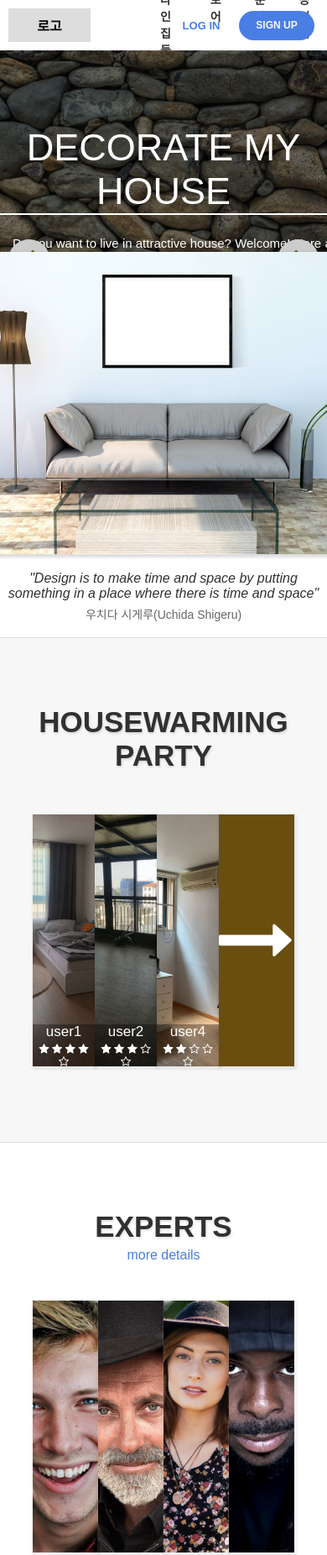
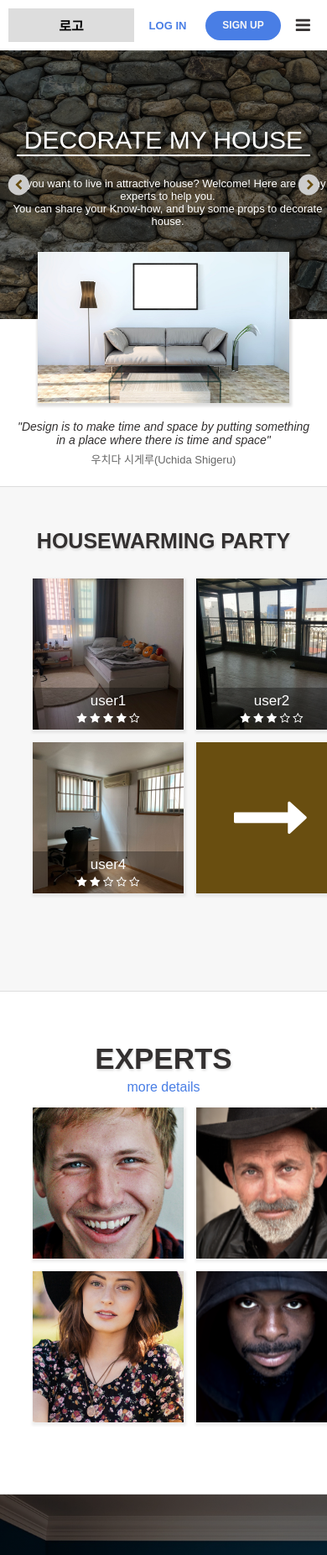
Before and after one commit to ajwwlswotjd/local_Module_A, a plain HTML site: page Publishing/index.html in a window 390 px wide. Shown: the top 1852 px of the page at 84% size. Drawn offline with Linux system fonts and the light colour scheme.

Commit message:
A모듈 반응형 완성

```diff
--- a/Publishing/index.html
+++ b/Publishing/index.html
@@ -10,7 +10,7 @@
 	<header>
 		<div class="logo">로고</div>
 		<nav>
-			<ul>
+			<ul class="desktop">
 				<li class="active"><a href="#">홈</a></li>
 				<li><a href="#">온라인 집들이</a></li>
 				<li><a href="#">스토어</a></li>
@@ -23,6 +23,16 @@
 				<button class="user-login">LOG IN</button>
 				<button class="user-join">SIGN UP</button>
 			</div>
+		</div>
+		<div class="nav-mobile-bars mobile">
+			<i class="fa fa-bars"></i>
+		</div>
+		<div class="nav-mobile-box mobile">
+			<li class="active"><a href="#">홈</a></li>
+			<li><a href="#">온라인 집들이</a></li>
+			<li><a href="#">스토어</a></li>
+			<li><a href="#">전문가</a></li>
+			<li><a href="#">시공 견적</a></li>
 		</div>
 	</header>
 	<section id="visual">
--- a/Publishing/resources/style.css
+++ b/Publishing/resources/style.css
@@ -201,29 +201,29 @@ header {
 	cursor: pointer;
 }
 
-header > nav > ul {
+header > nav > ul.desktop {
 	width: auto;
 	/* background-color: #ddd; */
 	display: flex;
 	margin-left: 20px;
 }
 
-header > nav > ul > li {
+header > nav > ul.desktop > li {
 	margin: 0 20px;
 	border-bottom: 2px solid transparent;
 }
 
-header > nav > ul > li > a {
+header > nav > ul.desktop > li > a {
 	color: #333030;
 	font-weight: bolder;
 	font-size: 14px;
 }
 
-header > nav > ul > li.active {
+header > nav > ul.desktop > li.active {
 	border-bottom: 2px solid #694e10;
 }
 
-header > nav > ul > li.active > a {
+header > nav > ul.desktop > li.active > a {
 	color: #694e10;
 }
 
@@ -655,3 +655,197 @@ footer {
 	justify-content: center;
 	align-items: center;
 }
+
+.mobile {
+	display: none;
+}
+
+@media (min-width: 320px) and (max-width: 480px){
+
+	body {
+		overflow-x: hidden;
+	}
+
+	nav > ul.desktop {
+		display: none !important;
+	}
+
+	.user-ui {
+		right: 40px;
+	}
+
+	.mobile {
+		display: block;
+	}
+
+	header {
+		z-index: 10;
+	}
+
+	.nav-mobile-bars {
+		display: block;
+		position: absolute;
+		font-size: 20px;
+		cursor: pointer;
+		color: #333030;
+		right: 20px;
+	}
+
+	.nav-mobile-bars:hover + .nav-mobile-box {
+		right: 0;
+	}
+
+	.nav-mobile-box {
+		top: 0;
+		transition: right .4s;
+		right: -200px;
+		width: 200px;
+		height: auto;
+		position: absolute;
+		background-color: #333030;
+	}
+
+	.nav-mobile-box > li {
+		width: 100%;
+		height: 50px;
+		position: relative;
+	}
+
+	.nav-mobile-box > li.active > a::after {
+		width: 8px;
+		height: 8px;
+		background-color: #fff;
+		content: "";
+		border-radius: 100%;
+		position: absolute;
+		right: 20px;
+	}
+
+	.nav-mobile-box > li:not(:last-child) > a {
+		border-bottom: 1px solid #666;
+	}
+
+	.nav-mobile-box > li > a {
+		width: 100%;
+		height: 100%;
+		color: #f4f5f9;
+		display: flex;
+		align-items: center;
+		padding-left: 20px;
+	}
+
+	.visual-title {
+		font-size: 30px;
+	}
+
+	.visual-border-bottom {
+		width: 350px;
+	}
+
+	.visual-text {
+		width: 400px;
+		font-size: 13px;
+	}
+
+	.visual-slide-btn-box > button {
+		width: 25px;
+		height: 25px;
+		font-size: 13px;
+	}
+
+	.visual-top {
+		height: 320px;
+	}
+
+	.visual-img-container {
+		width: 300px;
+		height: 180px;
+	}
+
+	.visual-bottom-text {
+		font-size: 14px;
+		padding: 0 20px;
+	}
+
+	.visual-bottom-text > span {
+		font-size: 13px;
+	}
+
+	#housewarming > h1 {
+		font-size: 25px;
+		top: 50px;
+	}
+
+	.housewarming-box {
+		display: grid;
+		grid-template-columns: repeat(2,1fr);
+		grid-template-rows: repeat(2,1fr);
+		grid-gap: 15px;
+		top: 80px;
+	}
+
+	.housewarming-item {
+		width: 180px;
+		height: 180px;
+	}
+
+	section#exp-area > h1 {
+		top: 60px;
+	}
+
+	section#exp-area > a {
+		top: 65px;
+	}
+
+	.exp-box {
+		display: grid;
+		grid-template-columns: repeat(2,1fr);
+		grid-template-rows: repeat(2,1fr);
+		grid-gap: 15px;
+		top: 80px;
+	}
+
+	.exp-item {
+		width: 180px;
+		height: 180px;
+	}
+
+	.exp-item-behind-container > i {
+		font-size: 60px;
+	}
+
+	.exp-behind-text {
+		top: 120px;
+	}
+
+	.exp-behind-id {
+		font-size: 17px;
+	}
+
+	.exp-behind-name {
+		font-size: 13px;
+	}
+
+	.review-top {
+		height: 400px;
+	}
+
+	.review-box {
+		flex-direction: column;
+	}
+
+	section#construction-review {
+		height: 1400px;
+	}
+
+	.review-item {
+		width: 100%;
+		top: 60px;
+		margin-top: 25px;
+	}
+
+	footer {
+		font-size: 12px;
+		height: 40px;
+	}
+}
```
